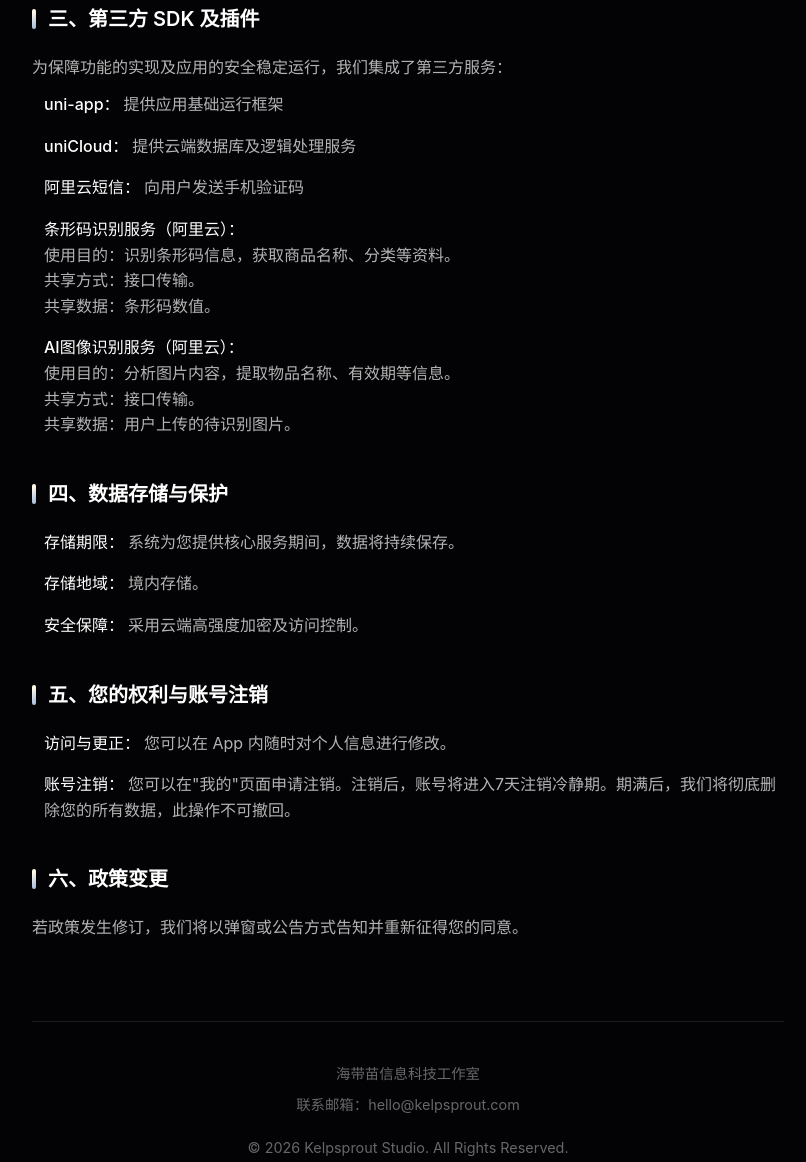
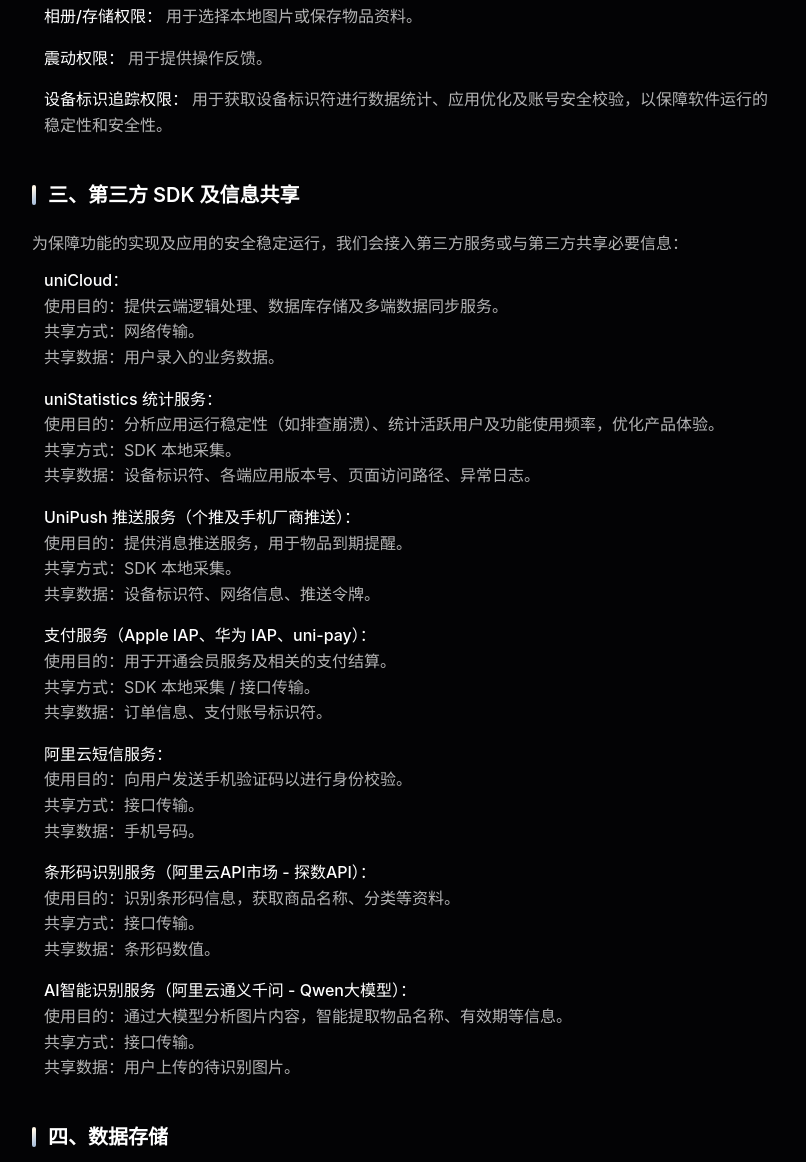
Before and after one commit to tsz-yiu-wong/kelpsprout, a plain HTML site: page wuji-privacy-policy.html in a window 1280 px wide. Shown: the part 897-2059 px from the top of the page, without its empty margins (232-1038 px from the left). Drawn offline with Linux system fonts and the light colour scheme.

Commit message:
隐私信息v2

```diff
--- a/wuji-privacy-policy.html
+++ b/wuji-privacy-policy.html
@@ -167,7 +167,7 @@
     <div class="container">
         <header>
             <h1>隐私政策</h1>
-            <p class="effective-date">发布及生效日期：2026年01月01日</p>
+            <p class="effective-date">发布及生效日期：2026年03月20日</p>
         </header>
 
         <div class="intro">
@@ -179,10 +179,9 @@
             <div class="content">
                 <p>我们收集信息的目的是为了向您提供核心服务：</p>
                 <div class="list-item"><span class="highlight">手机号码：</span>用于账号注册/登录及多端数据同步。</div>
-                <div class="list-item"><span
-                        class="highlight">设备信息：</span>为了保障软件运行的稳定性和安全性，我们会收集您的设备型号、操作系统版本、唯一设备标识符（如IMEI/OAID）、IP地址。
-                </div>
+                <div class="list-item"><span class="highlight">设备信息：</span>为了保障软件运行的稳定性和安全性，我们会收集您的设备型号、操作系统版本、唯一设备标识符（如IMEI/OAID）、IP地址。</div>
                 <div class="list-item"><span class="highlight">业务数据：</span>包含您主动录入的物品名称、分类、有效期、存量及备注图片。</div>
+                <div class="list-item"><span class="highlight">AI识别数据：</span>当您使用AI识别功能时，我们会临时收集您上传的图片，并将其发送至第三方AI服务商（如阿里云）进行分析，以提取物品信息。识别完成后，我们会立即删除云端的临时文件。</div>
             </div>
         </section>
 
@@ -193,25 +192,54 @@
                 <div class="list-item"><span class="highlight">通知权限：</span>用于物品过期提醒。</div>
                 <div class="list-item"><span class="highlight">相机权限：</span>用于扫码录入或拍摄物品照片。</div>
                 <div class="list-item"><span class="highlight">相册/存储权限：</span>用于选择本地图片或保存物品资料。</div>
+                <div class="list-item"><span class="highlight">震动权限：</span>用于提供操作反馈。</div>
+                <div class="list-item"><span class="highlight">设备标识追踪权限：</span>用于获取设备标识符进行数据统计、应用优化及账号安全校验，以保障软件运行的稳定性和安全性。</div>
             </div>
         </section>
 
         <section>
-            <h2>三、第三方 SDK 及插件</h2>
+            <h2>三、第三方 SDK 及信息共享</h2>
             <div class="content">
-                <p>为保障功能的实现及应用的安全稳定运行，我们集成了第三方服务：</p>
-                <div class="list-item"><span class="highlight">uni-app：</span>提供应用基础运行框架</div>
-                <div class="list-item"><span class="highlight">uniCloud：</span>提供云端数据库及逻辑处理服务</div>
-                <div class="list-item"><span class="highlight">阿里云短信：</span>向用户发送手机验证码</div>
+                <p>为保障功能的实现及应用的安全稳定运行，我们会接入第三方服务或与第三方共享必要信息：</p>
                 <div class="list-item">
-                    <span class="highlight">条形码识别服务（阿里云）：</span>
+                    <span class="highlight">uniCloud：</span>
+                    <div>使用目的：提供云端逻辑处理、数据库存储及多端数据同步服务。</div>
+                    <div>共享方式：网络传输。</div>
+                    <div>共享数据：用户录入的业务数据。</div>
+                </div>
+                <div class="list-item">
+                    <span class="highlight">uniStatistics 统计服务：</span>
+                    <div>使用目的：分析应用运行稳定性（如排查崩溃）、统计活跃用户及功能使用频率，优化产品体验。</div>
+                    <div>共享方式：SDK 本地采集。</div>
+                    <div>共享数据：设备标识符、各端应用版本号、页面访问路径、异常日志。</div>
+                </div>
+                <div class="list-item">
+                    <span class="highlight">UniPush 推送服务（个推及手机厂商推送）：</span>
+                    <div>使用目的：提供消息推送服务，用于物品到期提醒。</div>
+                    <div>共享方式：SDK 本地采集。</div>
+                    <div>共享数据：设备标识符、网络信息、推送令牌。</div>
+                </div>
+                <div class="list-item">
+                    <span class="highlight">支付服务（Apple IAP、华为 IAP、uni-pay）：</span>
+                    <div>使用目的：用于开通会员服务及相关的支付结算。</div>
+                    <div>共享方式：SDK 本地采集 / 接口传输。</div>
+                    <div>共享数据：订单信息、支付账号标识符。</div>
+                </div>
+                <div class="list-item">
+                    <span class="highlight">阿里云短信服务：</span>
+                    <div>使用目的：向用户发送手机验证码以进行身份校验。</div>
+                    <div>共享方式：接口传输。</div>
+                    <div>共享数据：手机号码。</div>
+                </div>
+                <div class="list-item">
+                    <span class="highlight">条形码识别服务（阿里云API市场 - 探数API）：</span>
                     <div>使用目的：识别条形码信息，获取商品名称、分类等资料。</div>
                     <div>共享方式：接口传输。</div>
                     <div>共享数据：条形码数值。</div>
                 </div>
                 <div class="list-item">
-                    <span class="highlight">AI图像识别服务（阿里云）：</span>
-                    <div>使用目的：分析图片内容，提取物品名称、有效期等信息。</div>
+                    <span class="highlight">AI智能识别服务（阿里云通义千问 - Qwen大模型）：</span>
+                    <div>使用目的：通过大模型分析图片内容，智能提取物品名称、有效期等信息。</div>
                     <div>共享方式：接口传输。</div>
                     <div>共享数据：用户上传的待识别图片。</div>
                 </div>
@@ -219,11 +247,10 @@
         </section>
 
         <section>
-            <h2>四、数据存储与保护</h2>
+            <h2>四、数据存储</h2>
             <div class="content">
                 <div class="list-item"><span class="highlight">存储期限：</span>系统为您提供核心服务期间，数据将持续保存。</div>
                 <div class="list-item"><span class="highlight">存储地域：</span>境内存储。</div>
-                <div class="list-item"><span class="highlight">安全保障：</span>采用云端高强度加密及访问控制。</div>
             </div>
         </section>
 
@@ -231,23 +258,14 @@
             <h2>五、您的权利与账号注销</h2>
             <div class="content">
                 <div class="list-item"><span class="highlight">访问与更正：</span>您可以在 App 内随时对个人信息进行修改。</div>
-                <div class="list-item"><span
-                        class="highlight">账号注销：</span>您可以在"我的"页面申请注销。注销后，账号将进入7天注销冷静期。期满后，我们将彻底删除您的所有数据，此操作不可撤回。</div>
+                <div class="list-item"><span class="highlight">账号注销：</span>您可以在"我的"页面申请注销。注销后，账号将进入7天注销冷静期。期满后，我们将彻底删除您的所有数据，此操作不可撤回。</div>
             </div>
         </section>
-        <!--
+
         <section>
             <h2>六、未成年人保护</h2>
             <div class="content">
                 <p>本产品主要面向成年人。不满 14 周岁的未成年人应在监护人指导下使用。一旦发现未经授权收集的未成年人信息，我们将立即删除。</p>
-            </div>
-        </section>
-        -->
-
-        <section>
-            <h2>六、政策变更</h2>
-            <div class="content">
-                <p>若政策发生修订，我们将以弹窗或公告方式告知并重新征得您的同意。</p>
             </div>
         </section>
 
```
